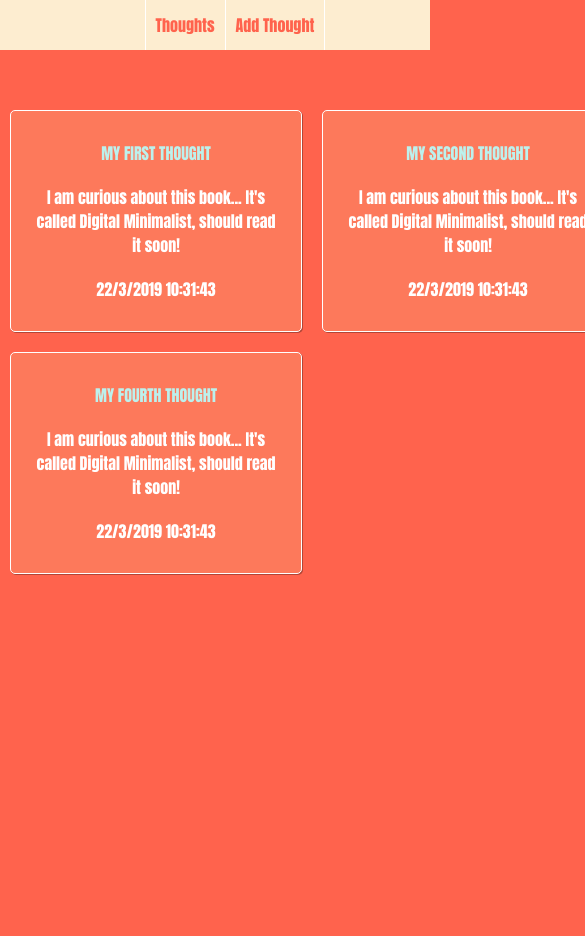
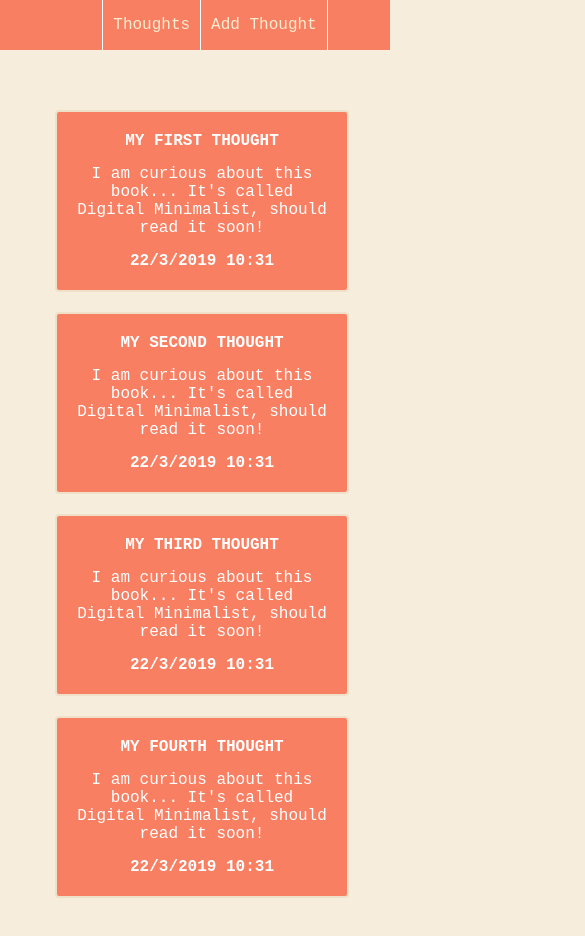
Before and after one commit to MiksZvirbulis/Vue-Thoughts, a Vue app: page / in a window 390 px wide. Shown: the top 936 px of the page, 585 px wide, since content can reach past the window. Before the commit the page ends 844 px from the top, so only its background shows below. Built offline with nearby package versions, Linux system fonts and the light colour scheme.

Commit message:
Style changes and responsivness

```diff
--- a/public/index.html
+++ b/public/index.html
@@ -3,7 +3,7 @@
   <head>
     <meta charset="utf-8">
     <meta http-equiv="X-UA-Compatible" content="IE=edge">
-    <meta name="viewport" content="width=960">
+    <meta name="viewport" content="width=device-width, initial-scale=1, shrink-to-fit=no">
     <link rel="icon" href="<%= BASE_URL %>favicon.ico">
     <title>Thoughts</title>
   </head>
--- a/src/App.vue
+++ b/src/App.vue
@@ -54,8 +54,9 @@ export default {
 html, body {
   margin: 0;
   padding: 0;
-  background-color: #FF634D;
-  font-family: Impact, sans-serif;
+  background-color: #f7eddc;
+  font-weight: normal;
+  font-family: 'Courier New';
   text-align: center;
   color: #fff;
 }
@@ -63,10 +64,9 @@ html, body {
 ul#navigation {
   margin: 0;
   display: flex;
-  width: 100%;
   height: 50px;
   line-height: 50px;
-  background-color: #FDEDD0;
+  background-color: #f97f63;
   list-style-type: none;
   flex-direction: row;
   justify-content: center;
@@ -81,7 +81,7 @@ ul#navigation {
     }
 
   a {
-    color: #FF634D;
+    color: #FDEDD0;
     text-decoration: none;
     }
   }
--- a/src/components/Thought.vue
+++ b/src/components/Thought.vue
@@ -15,7 +15,7 @@ export default {
     methods: {
         stampToDate: timestamp => {
             const date = new Date(timestamp)
-            return `${date.getDate()}/${date.getMonth() + 1}/${date.getFullYear()} ${date.getHours()}:${date.getMinutes()}:${date.getSeconds()}`
+            return `${date.getDate()}/${date.getMonth() + 1}/${date.getFullYear()} ${date.getHours()}:${date.getMinutes()}`
         }
     }
 }
@@ -25,13 +25,14 @@ export default {
 #thought {
     display: flex;
     flex-direction: column;
-    border: 1px solid #fff;
-    background-color: #FD795B;
+    border: 2px solid #efe1c9;
+    background-color: #f97f63;
+    color: #ffffff;
     width: 250px;
     padding: 20px;
     margin: 10px;
-    border-radius: 5px;
-    box-shadow: 1px 1px rgba(0, 0, 0, 0.3);
+    border-radius: 4px;
+    box-shadow
 
     div {
         margin: 10px 0 10px 0;
@@ -39,8 +40,15 @@ export default {
 
     .title {
         text-transform: uppercase;
-        display: block;
-        color: #BCF1ED;
+        font-weight: bold;
+    }
+
+    .content {
+        padding: 15px 0 15px 0;
+    }
+
+    .date {
+        font-weight: bold;
     }
 }
 </style>
--- a/src/components/Thoughts.vue
+++ b/src/components/Thoughts.vue
@@ -18,7 +18,7 @@ export default {
 }
 </script>
 
-<style scoped>
+<style lang="scss" scoped>
 #thoughts {
   margin: 50px auto;
   width: 1000px;
@@ -26,8 +26,12 @@ export default {
   flex-wrap: wrap;
   flex-direction: row;
 
-  @media screen and (max-width: 320px) {
+  @media screen and (max-width: 768px) {
     width: 300px;
+  }
+
+  @media screen and (min-width: 768px) {
+    width: 650px;
   }
 }
 </style>
```
